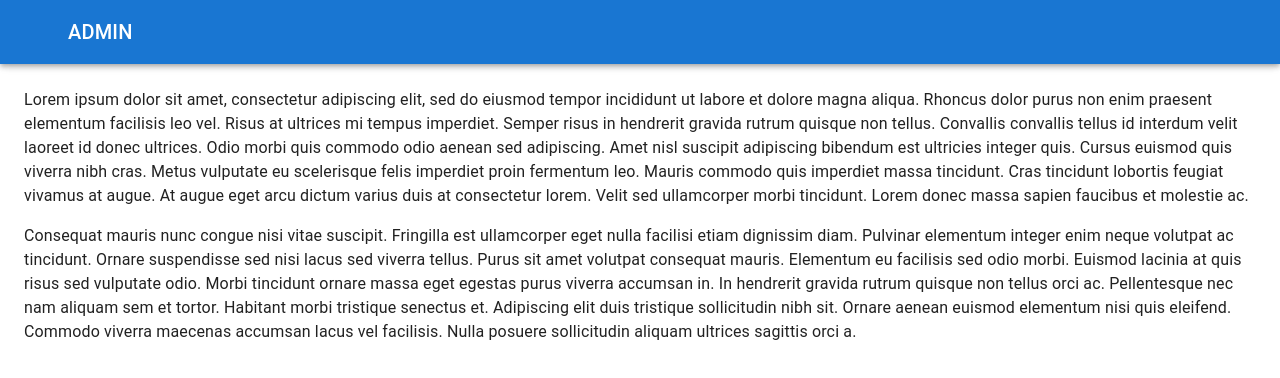
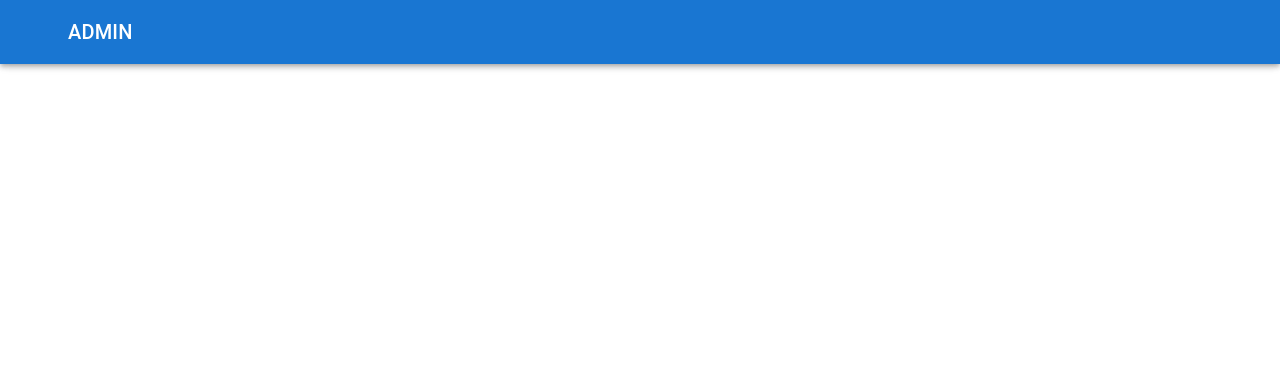
Before and after one commit to Shreyya18/Mern-Internship, a React (Vite) app in the folder crudApp/client/: page /Admin in a window 1280 px wide. Shown: the top 378 px of the page. Built offline with nearby package versions, Linux system fonts and the light colour scheme; some icons are missing.

Commit message:
feat(client): update Sidebar component to include View User link and remove placeholder text

```diff
--- a/crudApp/client/src/Modules/Admin/AComponents/Sidebar.jsx
+++ b/crudApp/client/src/Modules/Admin/AComponents/Sidebar.jsx
@@ -144,51 +144,22 @@ export default function Sidebar() {
                 <ListItemText primary="DASHBOARD"/>
               </ListItemButton>
             </ListItem>
+            <ListItem disablePadding>
+              <ListItemButton component={Link} to={"/Admin/Viewuser"}>
+                <ListItemIcon>
+                  {/* {index % 2 === 0 ? <InboxIcon /> : <MailIcon />} */}
+                  <DashboardCustomizeIcon/>
+                </ListItemIcon>
+                <ListItemText primary="VIEW USER"/>
+              </ListItemButton>
+            </ListItem>
           {/* ))} */}
         </List>
         <Divider />
-        {/* <List>
-          {['All mail', 'Trash', 'Spam'].map((text, index) => (
-            <ListItem key={text} disablePadding>
-              <ListItemButton>
-                <ListItemIcon>
-                  {index % 2 === 0 ? <InboxIcon /> : <MailIcon />}
-                </ListItemIcon>
-                <ListItemText primary={text} />
-              </ListItemButton>
-            </ListItem>
-          ))}
-        </List> */}
+
       </Drawer>
       <Main open={open}>
         <DrawerHeader />
-        <Typography sx={{ marginBottom: 2 }}>
-          Lorem ipsum dolor sit amet, consectetur adipiscing elit, sed do eiusmod
-          tempor incididunt ut labore et dolore magna aliqua. Rhoncus dolor purus non
-          enim praesent elementum facilisis leo vel. Risus at ultrices mi tempus
-          imperdiet. Semper risus in hendrerit gravida rutrum quisque non tellus.
-          Convallis convallis tellus id interdum velit laoreet id donec ultrices.
-          Odio morbi quis commodo odio aenean sed adipiscing. Amet nisl suscipit
-          adipiscing bibendum est ultricies integer quis. Cursus euismod quis viverra
-          nibh cras. Metus vulputate eu scelerisque felis imperdiet proin fermentum
-          leo. Mauris commodo quis imperdiet massa tincidunt. Cras tincidunt lobortis
-          feugiat vivamus at augue. At augue eget arcu dictum varius duis at
-          consectetur lorem. Velit sed ullamcorper morbi tincidunt. Lorem donec massa
-          sapien faucibus et molestie ac.
-        </Typography>
-        <Typography sx={{ marginBottom: 2 }}>
-          Consequat mauris nunc congue nisi vitae suscipit. Fringilla est ullamcorper
-          eget nulla facilisi etiam dignissim diam. Pulvinar elementum integer enim
-          neque volutpat ac tincidunt. Ornare suspendisse sed nisi lacus sed viverra
-          tellus. Purus sit amet volutpat consequat mauris. Elementum eu facilisis
-          sed odio morbi. Euismod lacinia at quis risus sed vulputate odio. Morbi
-          tincidunt ornare massa eget egestas purus viverra accumsan in. In hendrerit
-          gravida rutrum quisque non tellus orci ac. Pellentesque nec nam aliquam sem
-          et tortor. Habitant morbi tristique senectus et. Adipiscing elit duis
-          tristique sollicitudin nibh sit. Ornare aenean euismod elementum nisi quis
-          eleifend. Commodo viverra maecenas accumsan lacus vel facilisis. Nulla
-          posuere sollicitudin aliquam ultrices sagittis orci a.
-        </Typography>
       </Main>
     </Box>
   );
```
